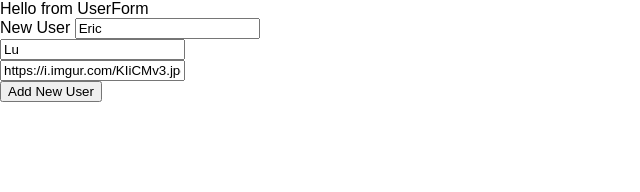
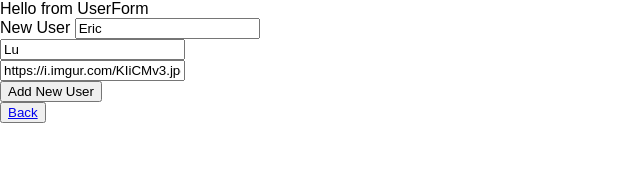
Before and after one commit to nintichance/project3, a React (Create React App) app in the folder client/: page /new-user in a window 1280 px wide. Shown: the top 192 px of the page, without its empty margins (0-640 px from the left). Built offline with nearby package versions, Linux system fonts and the light colour scheme; no server answers.

Commit message:
Added link to Users page in UserForm

```diff
--- a/client/src/components/UserForm.js
+++ b/client/src/components/UserForm.js
@@ -1,5 +1,5 @@
 import React, { Component } from 'react'
-import { Redirect } from 'react-router-dom'
+import { Redirect, Link } from 'react-router-dom'
 class UserForm extends Component {
     constructor(props) {
         super(props)
@@ -33,7 +33,7 @@
         this.props.addNewUser(this.state.newUser)
         this._resetForm()
     }
-    redirectToUser
+    //REDIRECT TO USERS PAGE
     render() {
         return (
             <div>
@@ -71,7 +71,9 @@
                             type="submit"
                             value="Add New User" />
                     </div>
-
+                    <div>
+                        <button><Link to="/users">Back</Link></button>
+                    </div>
                 </form>
             </div>
         )
```
